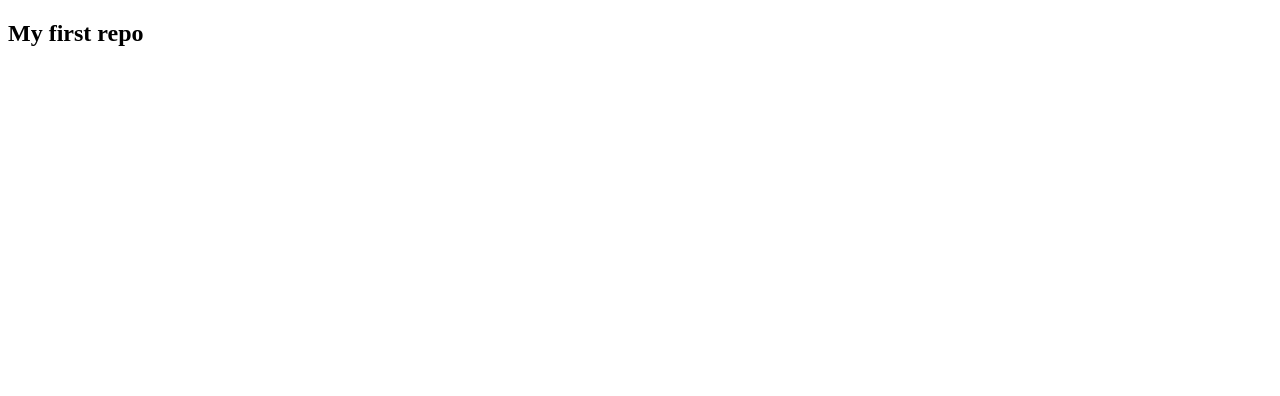
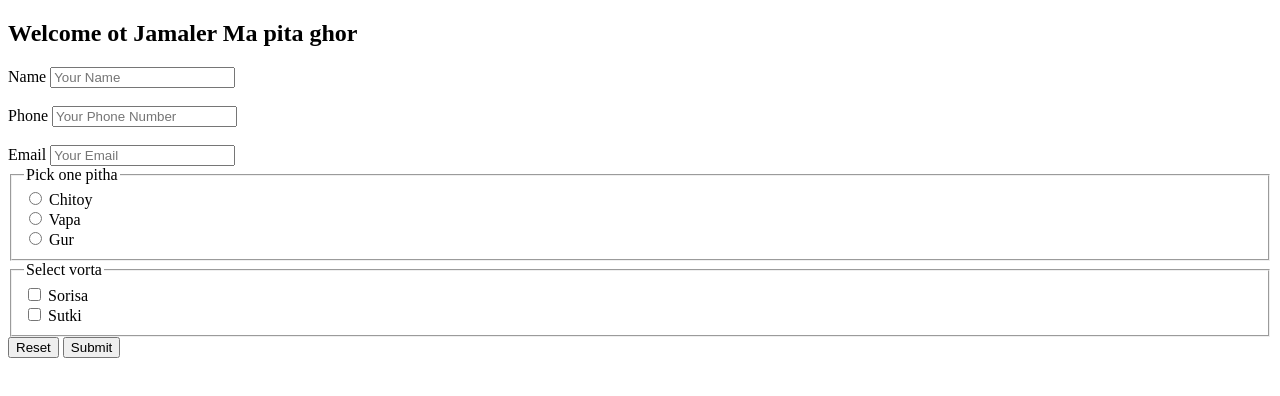
Before and after one commit to hrhabib07/my-first-repository, a plain HTML site: page index.html in a window 1280 px wide. Drawn offline with Linux system fonts and the light colour scheme.

Commit message:
jamaler ma pitha gor

```diff
--- a/index.html
+++ b/index.html
@@ -5,11 +5,55 @@
     <meta charset="UTF-8">
     <meta http-equiv="X-UA-Compatible" content="IE=edge">
     <meta name="viewport" content="width=device-width, initial-scale=1.0">
-    <title>Hello</title>
+    <title>Pitha</title>
 </head>
 
 <body>
-    <h2>My first repo</h2>
+    <h2>Welcome ot Jamaler Ma pita ghor</h2>
+    <form>
+        <label for="name">
+            Name
+            <input type="text" name="name" placeholder="Your Name">
+        </label>
+        <br>
+        <br>
+        <label for="phone">
+            Phone
+            <input type="number" name="phone" placeholder="Your Phone Number">
+        </label>
+        <br>
+        <br>
+        <label for="email">
+            Email
+            <input type="email" name="email" placeholder="Your Email">
+        </label>
+        <fieldset>
+            <legend>Pick one pitha</legend>
+            <label for="chitoy">
+                <input type="radio" name="pitha" id="chitoy"> Chitoy
+            </label>
+            <br>
+            <label for="vapa">
+                <input type="radio" name="pitha" id="vapa"> Vapa
+            </label>
+            <br>
+            <label for="gur">
+                <input type="radio" name="pitha" id="gur"> Gur
+            </label>
+        </fieldset>
+        <fieldset>
+            <legend>Select vorta</legend>
+            <label for="vorta">
+                <input type="checkbox"> Sorisa
+            </label>
+            <br>
+            <label for="vorta">
+                <input type="checkbox"> Sutki
+            </label>
+        </fieldset>
+        <input type="reset" value="Reset">
+        <input type="submit" value="Submit">
+    </form>
 </body>
 
 </html>
```
